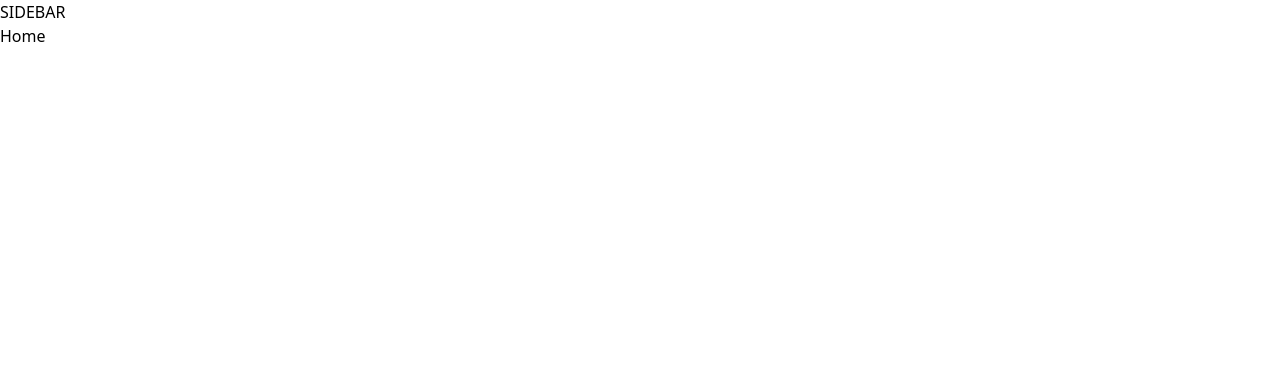
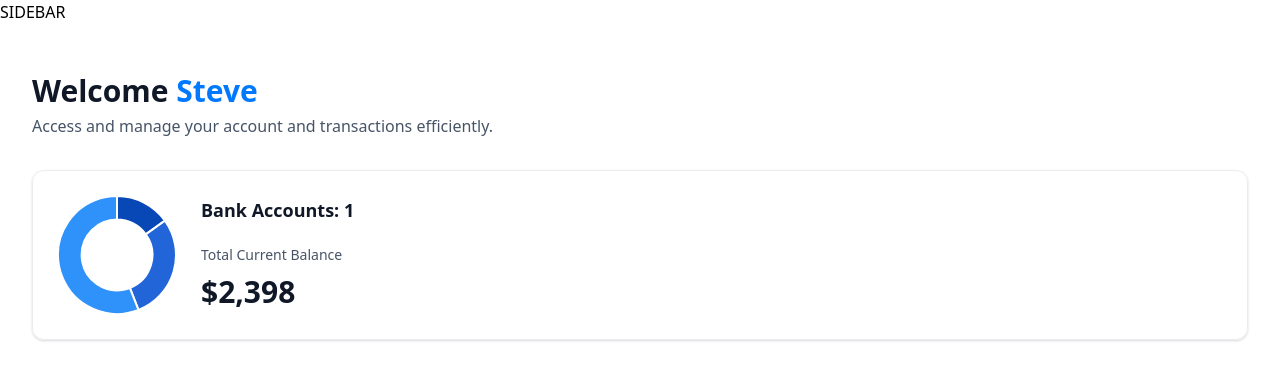
Before and after one commit to kozdailyy/banking-app, a Next.js app: page / in a window 1280 px wide. Shown: the top 380 px of the page. Built offline with nearby package versions, Linux system fonts and the light colour scheme.

Commit message:
implement header of home ui

```diff
--- a/app/(root)/page.tsx
+++ b/app/(root)/page.tsx
@@ -1,7 +1,28 @@
-import React from "react";
+import HeaderBox from "@/components/HeaderBox";
+import TotalBalanceBox from "@/components/TotalBalanceBox";
 
 const Home = () => {
-  return <div>Home</div>;
+  const loggedIn = { firstname: "Steve" };
+
+  return (
+    <section className="home">
+      <div className="home-content">
+        <header className="home-header">
+          <HeaderBox
+            type="greeting"
+            title="Welcome"
+            user={loggedIn?.firstname || "Guest"}
+            subtext="Access and manage your account and transactions efficiently."
+          />
+          <TotalBalanceBox
+            accounts={[]}
+            totalBanks={1}
+            totalCurrentBalance={2398.12}
+          />
+        </header>
+      </div>
+    </section>
+  );
 };
 
 export default Home;
--- /dev/null
+++ b/components/AnimatedCounter.tsx
@@ -0,0 +1,13 @@
+"use client";
+
+import CountUp from "react-countup";
+
+const AnimatedCounter = ({ amount }: { amount: number }) => {
+  return (
+    <div className="w-full">
+      <CountUp duration={2.75} decimal="," prefix="$" end={amount} />
+    </div>
+  );
+};
+
+export default AnimatedCounter;
--- /dev/null
+++ b/components/DoughnutChart.tsx
@@ -0,0 +1,34 @@
+"use client";
+import { Chart as ChartJS, ArcElement, Tooltip, Legend } from "chart.js";
+import { Doughnut } from "react-chartjs-2";
+
+ChartJS.register(ArcElement, Tooltip, Legend);
+
+const DoughnutChart = ({ accounts }: DoughnutChartProps) => {
+  const data = {
+    datasets: [
+      {
+        label: "Banks",
+        data: [1250, 2398, 4628],
+        backgroundColor: ["#0747b6", "#2265d8", "#2f91fa"],
+      },
+    ],
+    labels: ["Bank 1", "Bank 2", "Bank 3"],
+  };
+
+  return (
+    <Doughnut
+      data={data}
+      options={{
+        cutout: "60%",
+        plugins: {
+          legend: {
+            display: false,
+          },
+        },
+      }}
+    />
+  );
+};
+
+export default DoughnutChart;
--- /dev/null
+++ b/components/HeaderBox.tsx
@@ -0,0 +1,22 @@
+import React from "react";
+
+const HeaderBox = ({
+  type = "title",
+  title,
+  subtext,
+  user,
+}: HeaderBoxProps) => {
+  return (
+    <div className="header-box">
+      <h1 className="header-box-title">
+        {title}
+        {type === "greeting" && (
+          <span className="text-bankGradient">&nbsp;{user}</span>
+        )}
+      </h1>
+      <p className="header-box-subtext">{subtext}</p>
+    </div>
+  );
+};
+
+export default HeaderBox;
--- /dev/null
+++ b/components/TotalBalanceBox.tsx
@@ -0,0 +1,29 @@
+import React from "react";
+import AnimatedCounter from "./AnimatedCounter";
+import DoughnutChart from "./DoughnutChart";
+
+const TotalBalanceBox = ({
+  accounts = [],
+  totalBanks,
+  totalCurrentBalance,
+}: TotalBalanceBoxProps) => {
+  return (
+    <section className="total-balance">
+      <div className="total-balance-chart">
+        <DoughnutChart accounts={accounts} />
+      </div>
+
+      <div className="flex flex-col gap-6">
+        <h2 className="header-2">Bank Accounts: {totalBanks}</h2>
+        <div className="flex flex-col gap-2">
+          <p className="total-balance-label">Total Current Balance</p>
+          <div className="total-balance-amount flex-center gap-2">
+            <AnimatedCounter amount={totalCurrentBalance} />
+          </div>
+        </div>
+      </div>
+    </section>
+  );
+};
+
+export default TotalBalanceBox;
--- a/package.json
+++ b/package.json
@@ -9,11 +9,15 @@
     "lint": "next lint"
   },
   "dependencies": {
+    "chart.js": "^4.4.3",
     "class-variance-authority": "^0.7.0",
     "clsx": "^2.1.1",
     "lucide-react": "^0.408.0",
     "next": "14.2.5",
+    "query-string": "^9.0.0",
     "react": "^18",
+    "react-chartjs-2": "^5.2.0",
+    "react-countup": "^6.5.3",
     "react-dom": "^18",
     "tailwind-merge": "^2.4.0",
     "tailwindcss-animate": "^1.0.7"
--- a/types/index.d.ts
+++ b/types/index.d.ts
@@ -202,7 +202,7 @@
   appwriteItemId?: string;
 }
 
-declare interface TotlaBalanceBoxProps {
+declare interface TotalBalanceBoxProps {
   accounts: Account[];
   totalBanks: number;
   totalCurrentBalance: number;
```
Also changed, not shown: lib/utils.ts (+10 -0 lines), 1 other file (tests, documents, lock files or other folders).
